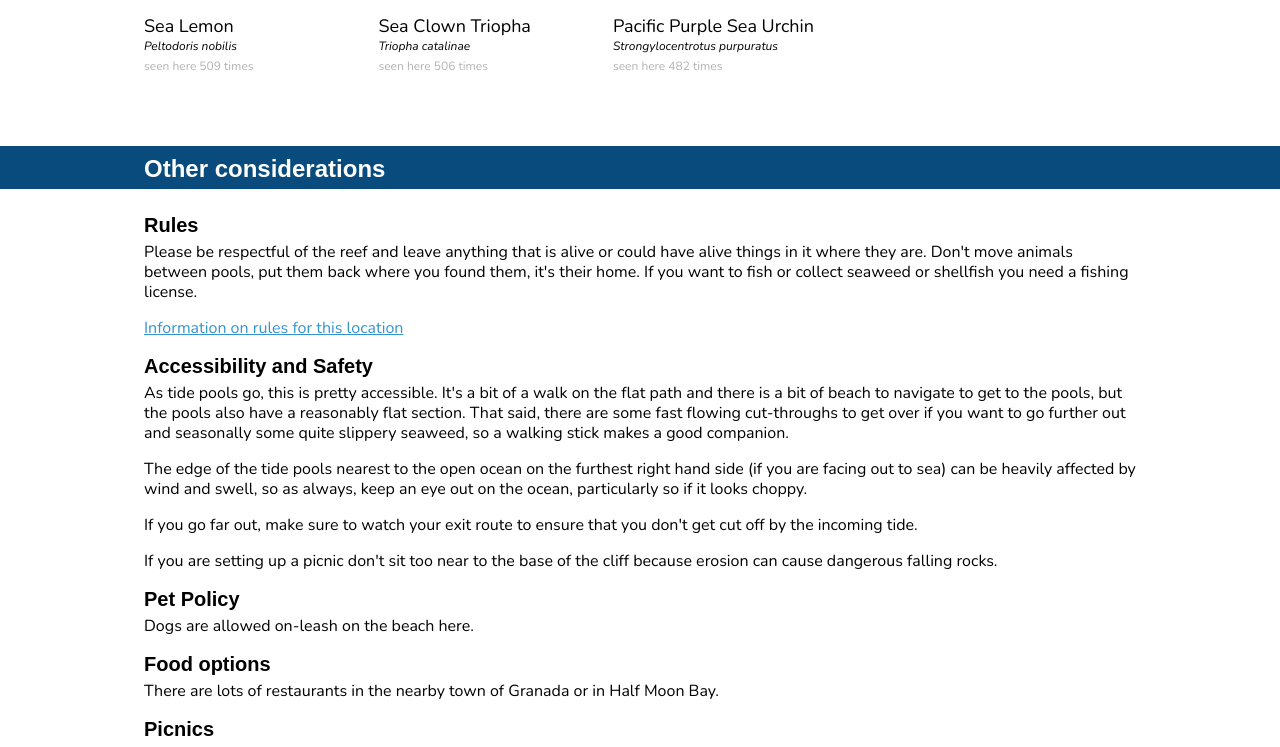
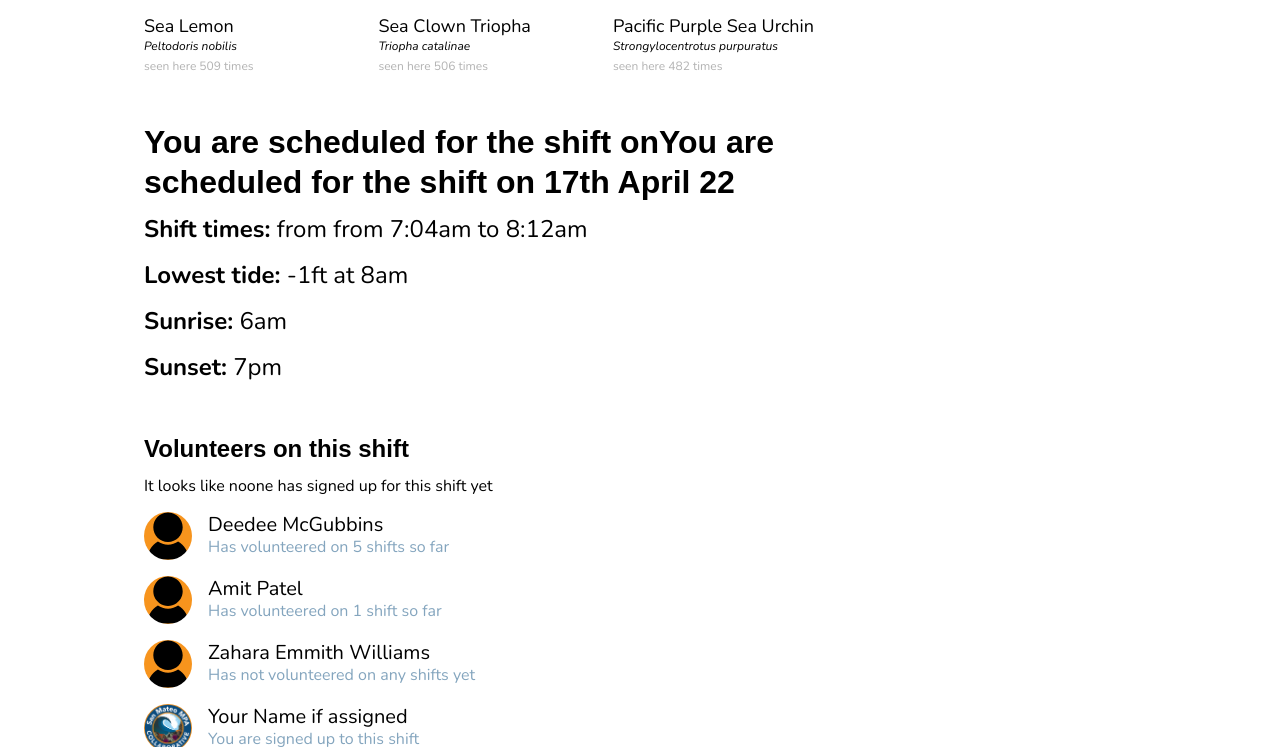
Before and after one commit to natbat/pillarpointstewards, a Django app: page /patterns/ in a window 1280 px wide. Shown: the part 5753-6500 px from the top of the page. Run offline with Django 4.2, Linux system fonts and the light colour scheme; some web fonts are replaced.

Commit message:
shift page stubbed out and ready to go refs #41

```diff
--- a/pillarpointstewards/static/main.css
+++ b/pillarpointstewards/static/main.css
@@ -1029,6 +1029,55 @@ footer li {
 }
 
 
+/* button */
+.shift-assign {
+	font-size: 2rem;
+	margin-top: 1rem;
+	margin-bottom: 2rem;
+}
+
+.people-list li {
+	overflow: hidden;
+	margin-bottom: 1rem;
+}
+.people-list p {
+	margin: 0;
+}
+.people-list a:link,
+.people-list a:visited,
+.people-list a:hover,
+.people-list a:focus,
+.people-list a:active {
+	color: inherit;
+	display: block;
+	overflow: hidden;
+	text-decoration: none;
+	opacity: 1;
+}
+.people-list a:hover,
+.people-list a:focus {
+	opacity: 0.65;
+}
+.people-list .context {
+	color: #84a5be;
+}
+.people-list .pic {
+	overflow: hidden;
+	border-radius: 50%;
+	background-color: #F7941D;
+	background-image: url(/static/person.svg);
+	background-size: cover;
+	background-repeat: no-repeat;
+	background-position: 50% 50%;
+	height: 3rem;
+	width: 3rem;
+	float: left;
+	margin: 0 1rem 0 0;
+}
+.people-list .name {
+	font-size: 1.25rem;
+}
+
 /* Overrides */
 @media (max-width: 55rem) {
 	.title-wrapper {
--- a/pillarpointstewards/templates/patterns.html
+++ b/pillarpointstewards/templates/patterns.html
@@ -1,4 +1,5 @@
 {% extends "base.html" %}
+{% load static %}
 
 {% block title %}Pillar Point Tidepool Stewards: Pattern Portfolio{% endblock %}
 
@@ -577,6 +578,35 @@
         </ul>
       </div>
 
+      <h2 class="header1">You are <!--not--> scheduled for the shift onYou are scheduled for the shift on 17th April 22</h2>
+      <div class="intro">
+        <p><strong>Shift times:</strong> from from 7:04am to 8:12am</p>
+        <p><strong>Lowest tide:</strong> -1ft at 8am</p>
+        <p><strong>Sunrise:</strong> 6am</p>
+        <p><strong>Sunset:</strong> 7pm</p>
+      </div><br>
+
+      <h2>Volunteers on this shift</h2>
+
+      <!-- If there is no-one-->
+      <p>It looks like noone has signed up for this shift yet</p>
+      <!--endif -->
+
+      <!-- if there are volunteers assigned -->
+
+      <ul class="people-list">
+        <li><a href="#"><div class="pic"></div><p class="name">Deedee McGubbins</p><p class="context">Has volunteered on 5 shifts so far</p></a></li>
+        <li><div class="pic"></div><p class="name">Amit Patel</p><p class="context">Has volunteered on 1 shift so far</p></li>
+        <li><div class="pic"></div><p class="name">Zahara Emmith Williams</p><p class="context">Has not volunteered on any shifts yet</p></li>
+        <li><div class="pic" style="background-image: url({% static "logo.png" %});"></div><p class="name">Your Name if assigned</p><p class="context">You are signed up to this shift</p></li>
+      </ul>
+
+      <!--endif -->
+
+      <form action="#" method="POST">
+        <button type="submit" class="button shift-assign"><!--Remove me from -->Add me to this shift</button>
+      </form>
+
       </div>
       <div class="secondary pull-out">
           <h2>Contact details</h2>
```
Also changed, not shown: pillarpointstewards/templates/shift.html (+50 -2 lines), pillarpointstewards/static/logo.png, pillarpointstewards/static/person.svg (added).
